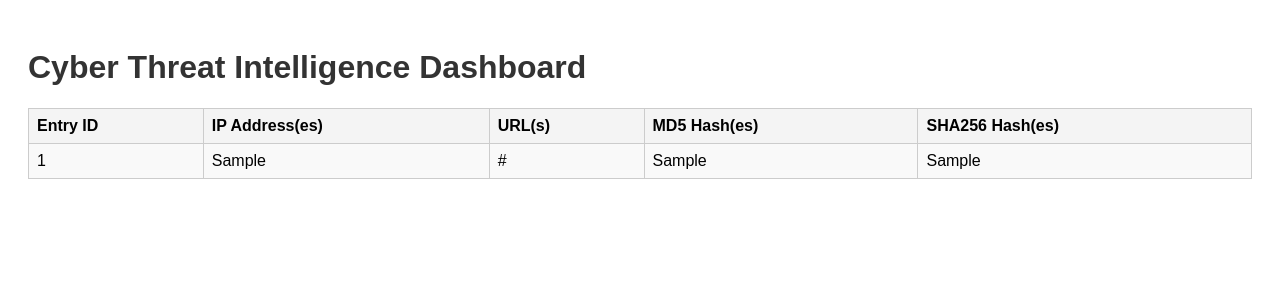
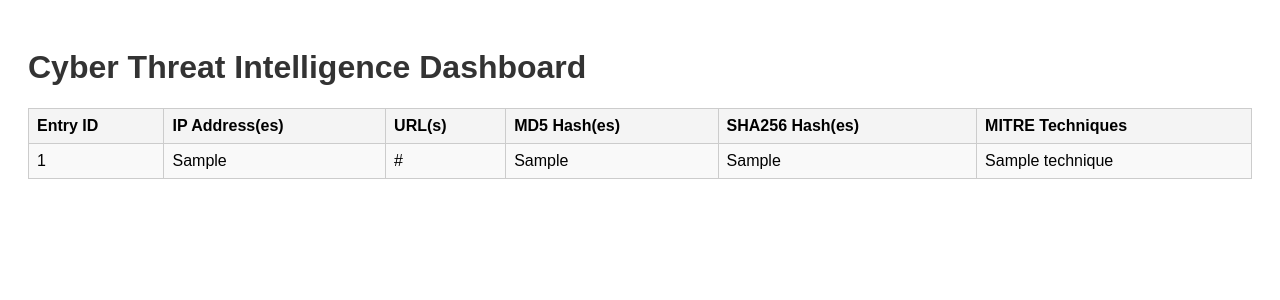
Before and after one commit to itzme170605/security-systems-dashboard, a Flask app: template templates/dashboard.html in a window 1280 px wide. Shown: the top 300 px of the page. Run offline with Flask 3, Linux system fonts and the light colour scheme; the template is opened without the code that fills it: most values are stand-ins (such as "Sample title", 1, 10 or a date in 2020).

Commit message:
added heuristics and other basic mapping codee

```diff
--- a/app.py
+++ b/app.py
@@ -17,6 +17,8 @@ import requests
 import re
 from dotenv import load_dotenv
 import os
+from taxii2client.v20 import Server
+from stix2 import MemoryStore
 
 app = Flask(__name__)
 
@@ -78,16 +80,76 @@ def extract_iocs(feed):
         })
     return iocs
 
+def get_mitre_attack_techniques():
+    # Connect to MITRE ATT&CK TAXII Server
+    server = Server('https://cti-taxii.mitre.org/taxii/')
+    api_root = server.api_roots[0]  # Default root
+    collection = api_root.collections[0]  # Enterprise ATT&CK
+
+    # Get STIX data
+    stix_data = collection.get_objects()
+    mem_store = MemoryStore(stix_data=stix_data['objects'])
+
+    # Filter only techniques
+    techniques = mem_store.query([
+        {"type": "attack-pattern"}
+    ])
+
+    technique_map = {}
+    for tech in techniques:
+        technique_map[tech['id']] = {
+            "name": tech['name'],
+            "description": tech.get('description', ''),
+            "external_id": next((e['external_id'] for e in tech['external_references'] if 'external_id' in e), '')
+        }
+    return technique_map
+
+'''
+Search IOC descriptions for technique names or IDs
+
+Add a new field in the dashboard to show technique mappings
+
+Future: match specific tools to techniques
+'''
+
+def map_ioc_to_techniques(ioc_entry, technique_map):
+    """
+    Map IOC text to MITRE techniques using keyword heuristics.
+    """
+    keyword_mapping = {
+        "powershell": "T1059.001",
+        "base64": "T1027",
+        "pastebin": "T1105",
+        "github": "T1105",
+        "cmd.exe": "T1059.003",
+        "script": "T1059",
+        "vbs": "T1064",
+        ".lnk": "T1204.002",
+        "macro": "T1203"
+    }
+
+    content = ' '.join(ioc_entry.get(k, []) for k in ["ip", "url", "md5", "sha256"])
+    content = content.lower()
+
+    matched = set()
+    for keyword, tid in keyword_mapping.items():
+        if keyword in content and tid in technique_map:
+            matched.add(technique_map[tid]["external_id"] + ": " + technique_map[tid]["name"])
+
+    return list(matched)
+
+
 @app.route('/')
 def index():
     raw_feed = fetch_otx_feed()
     parsed_iocs = extract_iocs(raw_feed)
+    technique_map = get_mitre_attack_techniques()
 
-    # DEBUG: Print to console
-    print("Raw feed sample:", raw_feed[:2])
-    print("Parsed IOCs sample:", parsed_iocs[:2])
+    for ioc in parsed_iocs:
+        ioc['techniques'] = map_ioc_to_techniques(ioc, technique_map)
 
     return render_template('dashboard.html', iocs=parsed_iocs)
 
+
 if __name__ == '__main__':
     app.run(debug=True)
--- a/requirements.txt
+++ b/requirements.txt
@@ -11,3 +11,5 @@ python-dotenv==1.1.0
 requests==2.31.0
 urllib3==2.4.0
 Werkzeug==3.1.3
+taxii2-client==2.3.0
+stix2==3.0.1
--- a/templates/dashboard.html
+++ b/templates/dashboard.html
@@ -21,6 +21,7 @@
             <th>URL(s)</th>
             <th>MD5 Hash(es)</th>
             <th>SHA256 Hash(es)</th>
+            <th>MITRE Techniques</th>
         </tr>
         {% for ioc in iocs %}
         <tr>
@@ -29,6 +30,7 @@
             <td>{{ ioc.url | join(', ') }}</td>
             <td>{{ ioc.md5 | join(', ') }}</td>
             <td>{{ ioc.sha256 | join(', ') }}</td>
+            <td>{{ ioc.techniques | join(', ') }}</td>
         </tr>
         {% endfor %}
     </table>
```
Also changed, not shown: README.md.
